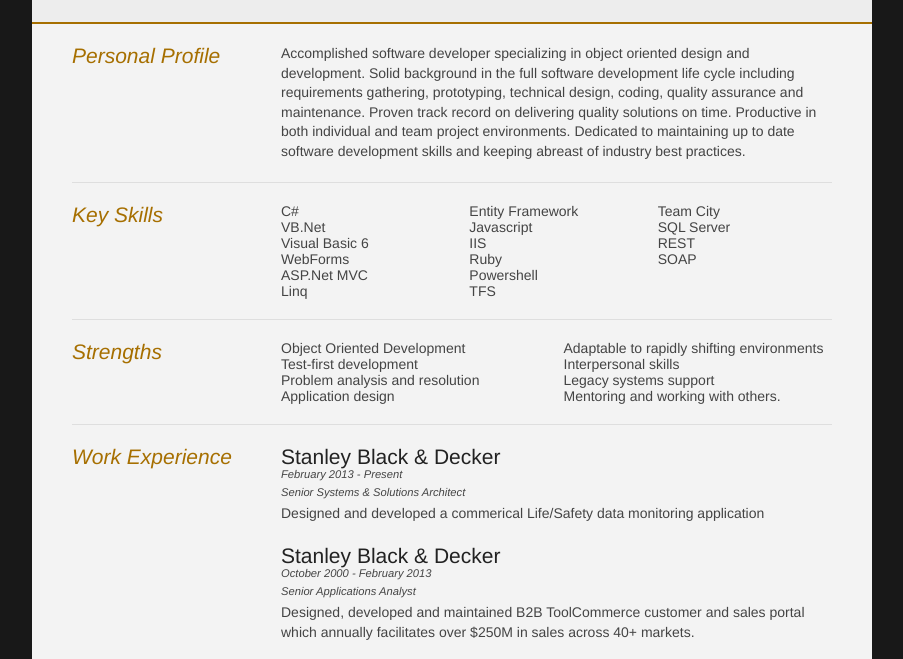
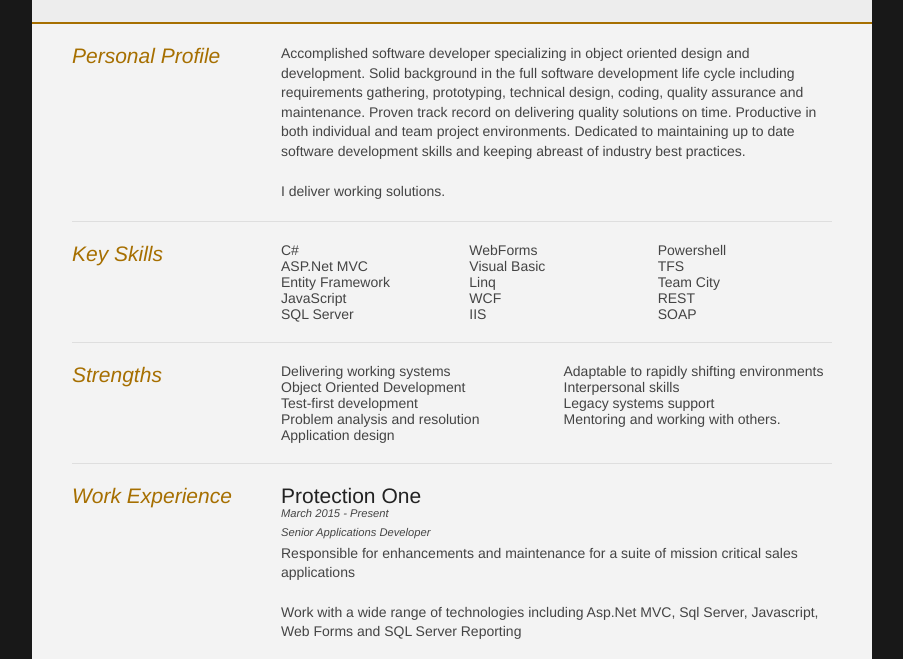
Before and after one commit to joelowrance/joelowrance.github.com, a plain HTML site: page index.html in a window 1280 px wide. Shown: the part 124-783 px from the top of the page, without its empty margins (188-1091 px from the left). Drawn offline with nearby package versions, Linux system fonts and the light colour scheme.

Commit message:
update to include latest experience

```diff
--- a/index.html
+++ b/index.html
@@ -37,8 +37,10 @@
             </div>
 
             <div class="sectionContent">
-                <p>Accomplished software developer specializing in object oriented design and development.   Solid background in the full software development life cycle including requirements gathering, prototyping, technical design, coding, quality assurance and maintenance.   Proven track record on delivering quality solutions on time.  Productive in both individual and team project environments.  Dedicated to maintaining up to date software development skills and keeping abreast of industry best practices.</p>
+                <p>Accomplished software developer specializing in object oriented design and development. Solid background in the full software development life cycle including requirements gathering, prototyping, technical design, coding, quality assurance and maintenance. Proven track record on delivering quality solutions on time. Productive in both individual and team project environments. Dedicated to maintaining up to date software development skills and keeping abreast of industry best practices.</p>
+                <p>I deliver working solutions.</p>
             </div>
+
             <div class="clear"></div>
         </div>
 
@@ -50,19 +52,18 @@
             <div class="sectionContent">
                 <ul class="keySkills">
                     <li>C#</li>
-                    <li>VB.Net</li>
-                    <li>Visual Basic 6</li>
+                    <li>ASP.Net MVC</li>
+                    <li>Entity Framework</li>
+                    <li>JavaScript</li>
+                    <li>SQL Server</li>
                     <li>WebForms</li>
-                    <li>ASP.Net MVC</li>
+                    <li>Visual Basic</li>
                     <li>Linq</li>
-                    <li>Entity Framework</li>
-                    <li>Javascript</li>
+                    <li>WCF</li>
                     <li>IIS</li>
-                    <li>Ruby</li>
                     <li>Powershell</li>
                     <li>TFS</li>
                     <li>Team City</li>
-                    <li>SQL Server</li>
                     <li>REST</li>
                     <li>SOAP</li>
                 </ul>
@@ -77,6 +78,7 @@
             </div>
             <div class="sectionContent">
                 <ul class="strengths">
+                    <li>Delivering working systems</li>
                     <li>Object Oriented Development</li>
                     <li>Test-first development</li>
                     <li>Problem analysis and resolution</li>
@@ -97,10 +99,17 @@
             </div>
 
             <div class="sectionContent">
+                <h2>Protection One</h2>
+                <p class="subDetails">March 2015 - Present</p>
+                <p class="subDetails">Senior Applications Developer</p>
+                <p>Responsible for enhancements and maintenance for a suite of mission critical sales applications</p>
+                <p>Work with a wide range of technologies including Asp.Net MVC, Sql Server, Javascript, Web Forms and SQL Server Reporting</p>
+
                 <h2>Stanley Black &amp; Decker</h2>
                 <p class="subDetails">February 2013 - Present</p>
                 <p class="subDetails">Senior Systems &amp; Solutions Architect</p>
                 <p>Designed and developed a commerical Life/Safety data monitoring application</p>
+                <p>Rewrote a suite of legacy JSP applications using C#, ASP.Net MVC, Angular, BootStrap, Kendo </p>
 
 
                 <h2>Stanley Black &amp; Decker</h2>
```
